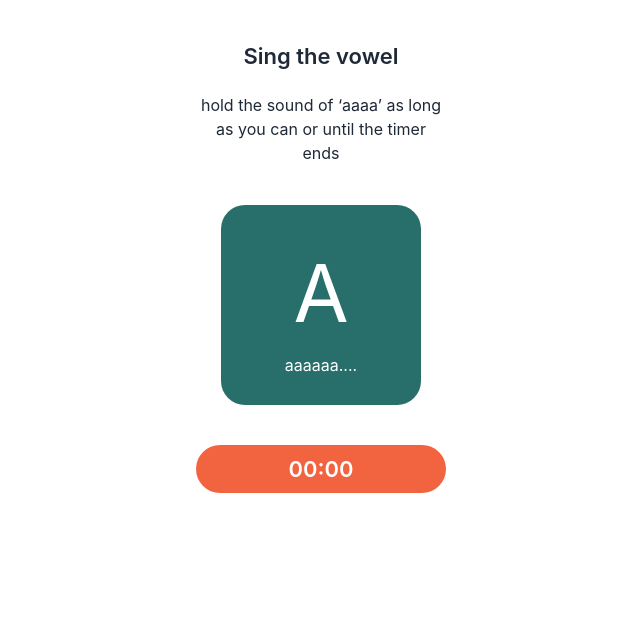
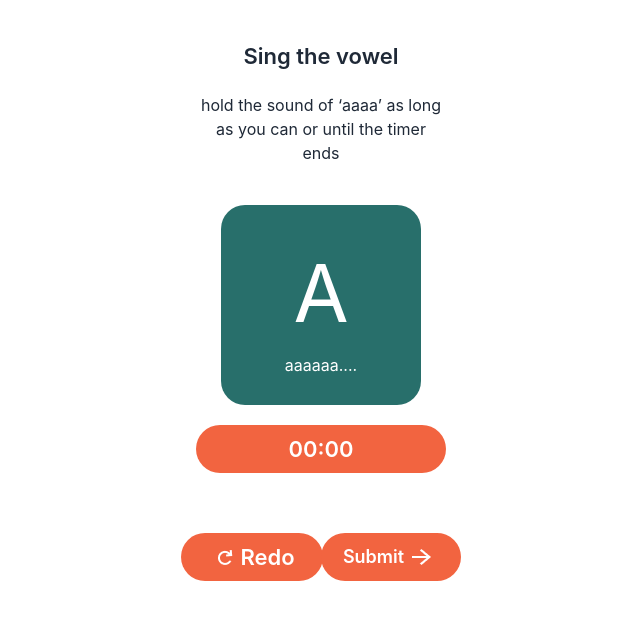
Before and after one commit to tayefulislam/Pucho-PWA, a React (Create React App) app: page / in a window 1280 px wide. Shown: the top 620 px of the page, without its empty margins (319-959 px from the left). Built offline with nearby package versions, Linux system fonts and the light colour scheme.

Commit message:
Redo Design complete

```diff
--- a/src/App.js
+++ b/src/App.js
@@ -28,6 +28,7 @@ function App() {
     {/* <CountPage></CountPage> */}
     {/* <QuietPlace></QuietPlace> */}
     <SingTheVowel></SingTheVowel>
+    {/* <LanguagePage></LanguagePage> */}
 
 
 
--- /dev/null
+++ b/src/components/RedoButton/RedoButton.js
@@ -0,0 +1,21 @@
+import React from 'react';
+import redoIcon from '../../assets/icons/redo-icon.png'
+
+const RedoButton = (props) => {
+    const className = props?.className;
+
+    return (
+        <div>
+
+            <button
+                className={`bg-[#F26440] py-2 lg:py-5 px-5 lg:px-9 rounded-[30px] h-12 text-white font-semibold text-[16px] lg:text-[22px] justify-center items-center flex ${className}`}
+            > <img className='mx-2' src={redoIcon} alt="" />
+                {props?.children}
+
+            </button>
+
+        </div>
+    );
+};
+
+export default RedoButton;
--- a/src/pages/SingTheVowel/SingTheVowel.js
+++ b/src/pages/SingTheVowel/SingTheVowel.js
@@ -1,4 +1,6 @@
 import React from 'react';
+import ArrowButton from '../../components/ArrowButton/ArrowButton';
+import RedoButton from '../../components/RedoButton/RedoButton';
 import YellowButton from '../../components/YellowButton/YellowButton';
 
 
@@ -20,7 +22,18 @@ const SingTheVowel = () => {
 
                 </div>
 
-                <YellowButton className='w-[250px] my-10'>00:00</YellowButton>
+                <YellowButton className='w-[250px] my-5'>00:00</YellowButton>
+
+                {/* Redo System */}
+
+                <div className='grid grid-cols-2 max-w-[280px] mt-10'>
+
+                    <RedoButton>Redo</RedoButton>
+                    <ArrowButton className='text-lg'>Submit</ArrowButton>
+
+
+
+                </div>
             </div>
 
 
```
Also changed, not shown: src/assets/icons/redo-icon.png (added).
